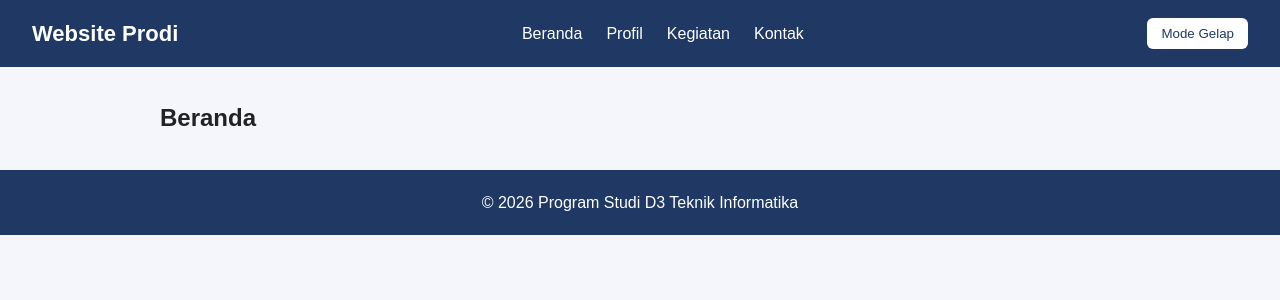
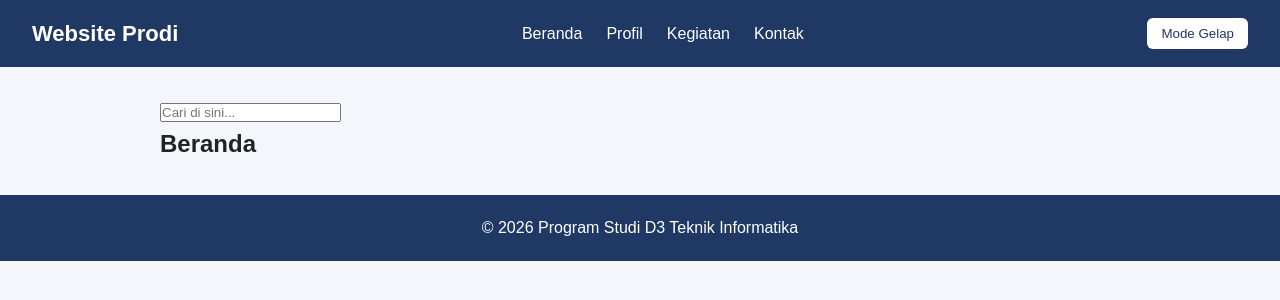
Before and after one commit to badranrr-puh/projek-kelompok5, a plain HTML site: page index.html in a window 1280 px wide. Drawn offline with Linux system fonts and the light colour scheme.

Commit message:
Mengubah Struktur Halaman Beranda

```diff
--- a/index.html
+++ b/index.html
@@ -22,6 +22,7 @@
 </header>
 <!-- Konten utama -->
 <main>
+    <input type="text" placeholder="Cari di sini..." />
 <h2>Beranda</h2>
 <!-- Isi halaman dikerjakan oleh anggota yang bertugas -->
 </main>
```
